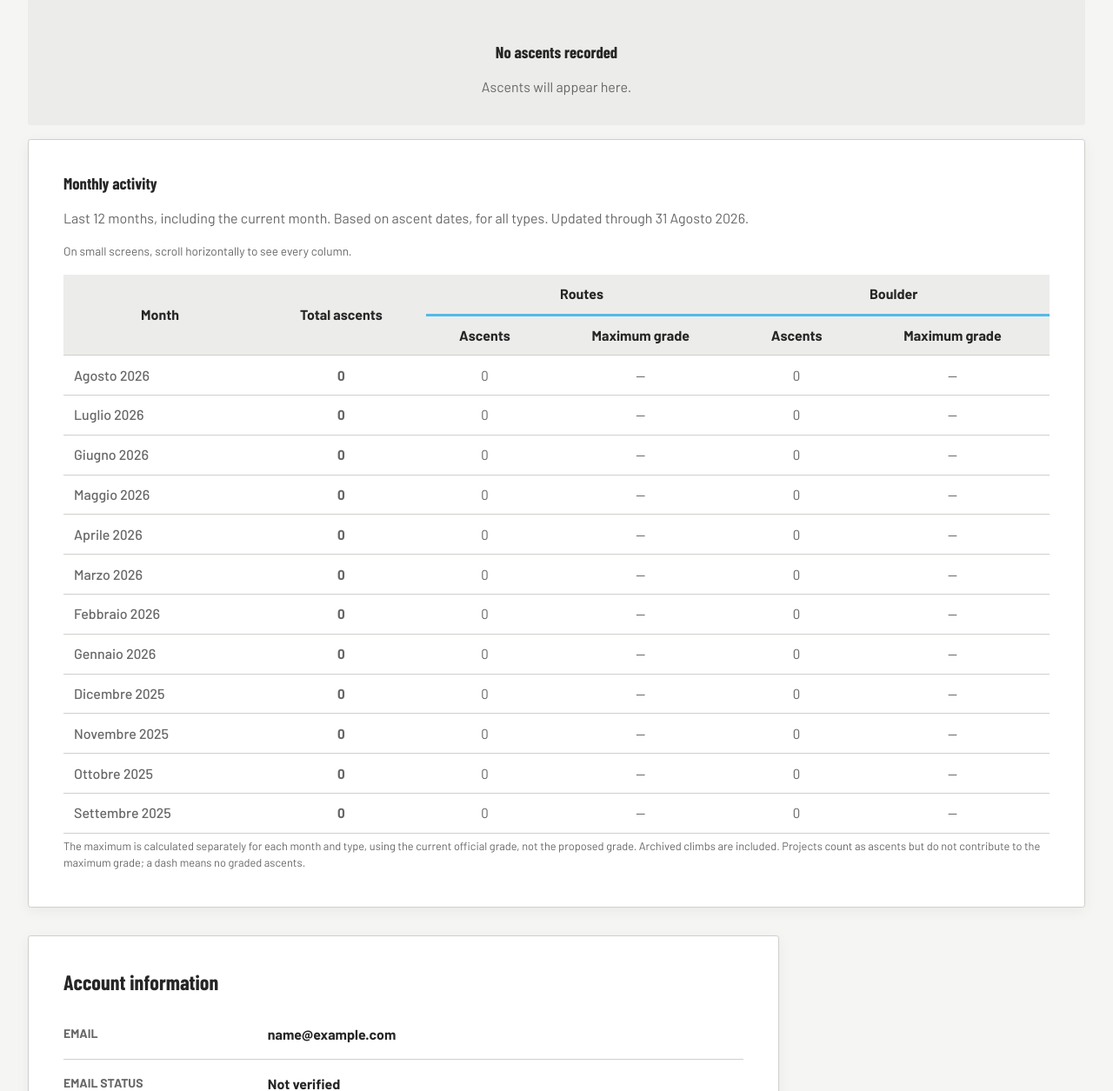
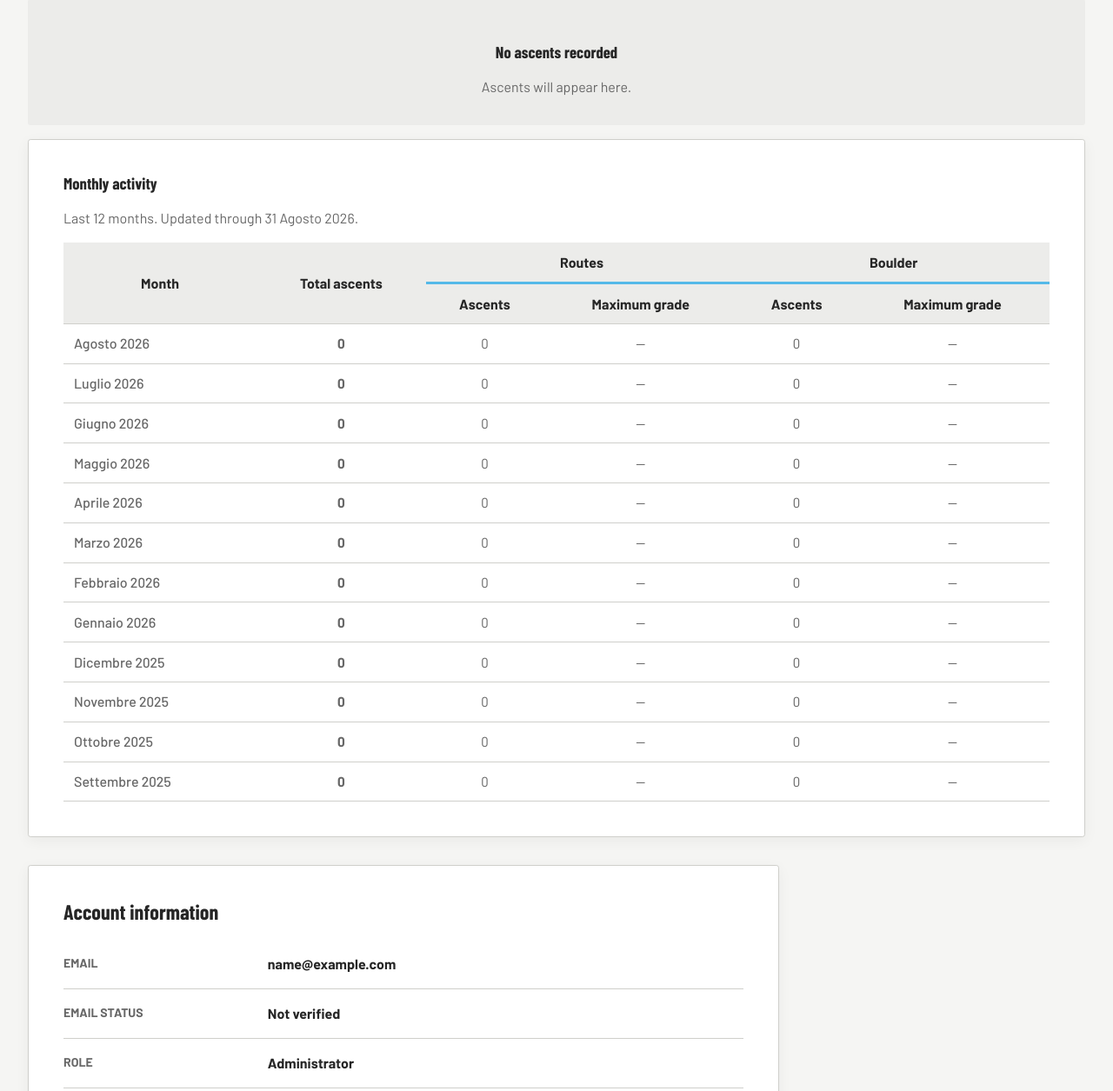
Before and after one commit to LeonardoPerin97/ClimbingSideRoma, a Django app: page /account/ in a window 1280 px wide. Shown: the part 1166-2421 px from the top of the page at 87% size. Run offline with Django 5.2, Linux system fonts and the light colour scheme; the visitor is signed in with stand-in values (Sample User, id 1); data that the repository does not hold is empty.

Commit message:
Implemented montly summary

```diff
--- a/templates/components/monthly_ascent_summary.html
+++ b/templates/components/monthly_ascent_summary.html
@@ -3,10 +3,12 @@
 <article class="profile-card profile-monthly-summary" aria-labelledby="monthly-summary-heading">
     <h3 id="monthly-summary-heading">{% translate "Monthly activity" %}</h3>
     <p class="muted-text" id="monthly-summary-description">
-        {% translate "Last 12 months, including the current month. Based on ascent dates, for all types." %}
+        {% translate "Last 12 months." %}
         {% blocktranslate with date=monthly_summary_as_of|date:"DATE_FORMAT" %}Updated through {{ date }}.{% endblocktranslate %}
     </p>
+    <!--
     <p class="muted-text monthly-scroll-hint" id="monthly-summary-scroll-hint">{% translate "On small screens, scroll horizontally to see every column." %}</p>
+    -->
     <div class="table-scroll monthly-summary-scroll" role="region" aria-labelledby="monthly-summary-heading" aria-describedby="monthly-summary-description monthly-summary-scroll-hint monthly-summary-note" tabindex="0">
         <table class="monthly-summary-table">
             <caption class="sr-only">{% translate "Monthly ascent counts and maximum official grades, split into routes and boulders." %}</caption>
@@ -42,7 +44,9 @@
             </tbody>
         </table>
     </div>
+    <!--
     <p class="histogram-note" id="monthly-summary-note">
         {% translate "The maximum is calculated separately for each month and type, using the current official grade, not the proposed grade. Archived climbs are included. Projects count as ascents but do not contribute to the maximum grade; a dash means no graded ascents." %}
     </p>
+    -->
 </article>
```
Also changed, not shown: locale/it/LC_MESSAGES/django.po.
